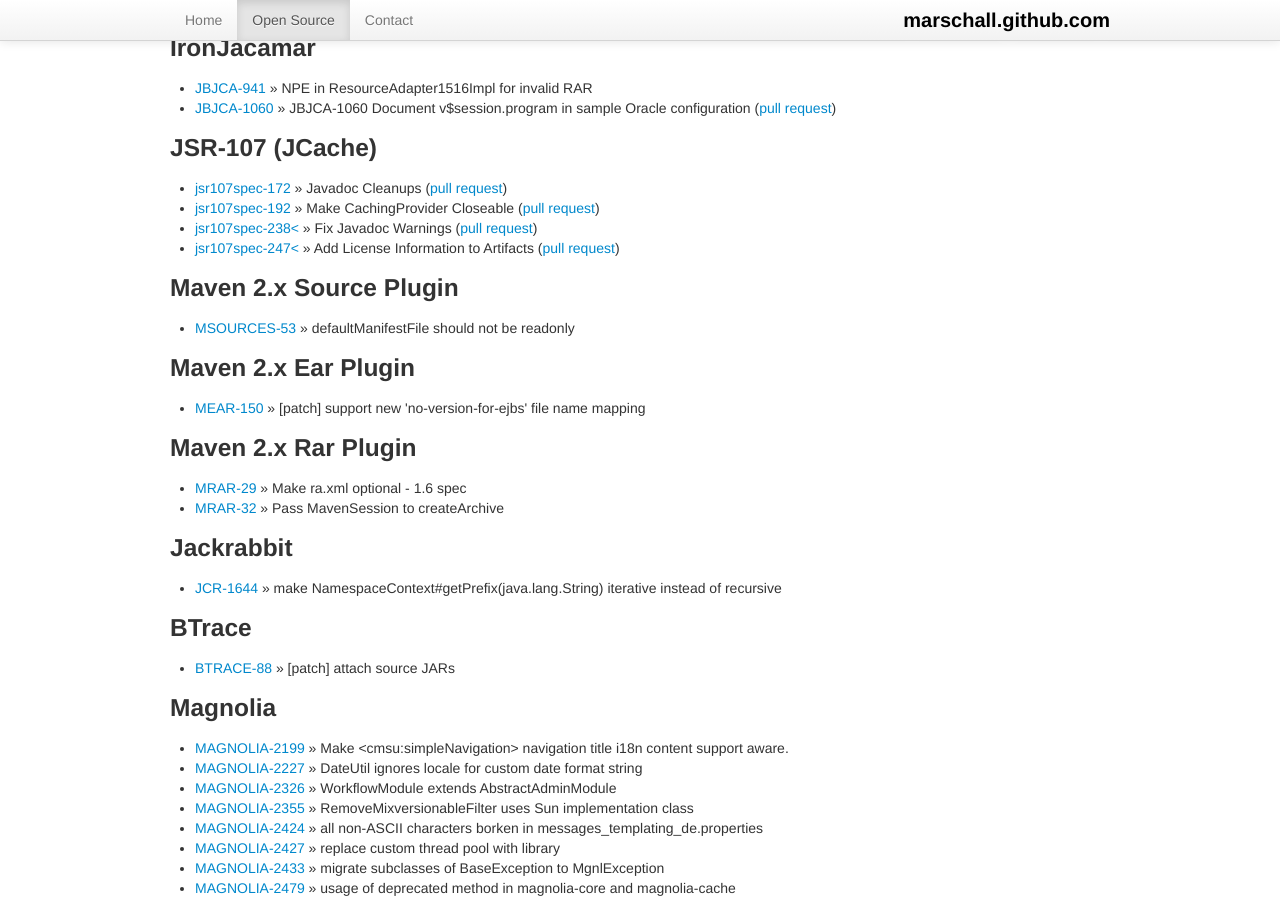
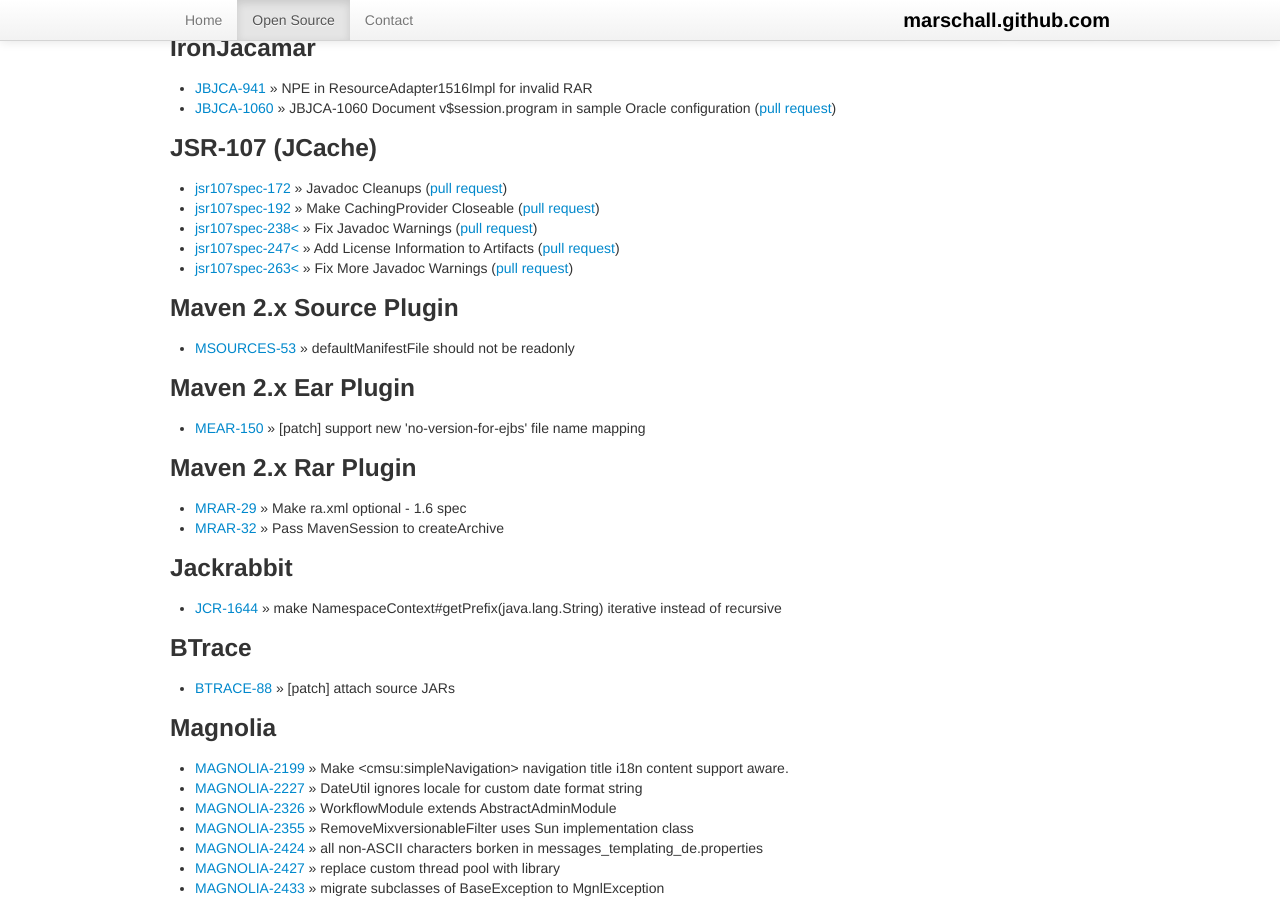
Before and after one commit to marschall/marschall.github.com, a Jekyll site: the page built from open-source.html, in a window 1280 px wide and 900 px high, scrolled down 1302 px. Built offline with Jekyll 4.4.1, drawn with Linux system fonts in a browser that asks for light colours.

Commit message:
jcache-263 merged

```diff
--- a/open-source.html
+++ b/open-source.html
@@ -96,11 +96,9 @@
   <li><a href="https://github.com/jsr107/jsr107spec/pull/192">jsr107spec-192</a> &raquo; Make CachingProvider Closeable (<a href="https://github.com/jsr107/jsr107spec/pull/192">pull request</a>)</li>
   <li><a href="https://github.com/jsr107/jsr107spec/pull/238">jsr107spec-238<</a> &raquo; Fix Javadoc Warnings (<a href="https://github.com/jsr107/jsr107spec/pull/238">pull request</a>)</li>
   <li><a href="https://github.com/jsr107/jsr107spec/pull/247">jsr107spec-247<</a> &raquo; Add License Information to Artifacts (<a href="https://github.com/jsr107/jsr107spec/pull/247">pull request</a>)</li>
+  <li><a href="https://github.com/jsr107/jsr107spec/pull/263">jsr107spec-263<</a> &raquo; Fix More Javadoc Warnings (<a href="https://github.com/jsr107/jsr107spec/pull/263">pull request</a>)</li>
+
 </ul>
-<!--
-https://github.com/jsr107/jsr107spec/pull/263
--->
-
 <!--
 cglib
 https://sourceforge.net/tracker/?func=detail&aid=3601081&group_id=56933&atid=482368
```
